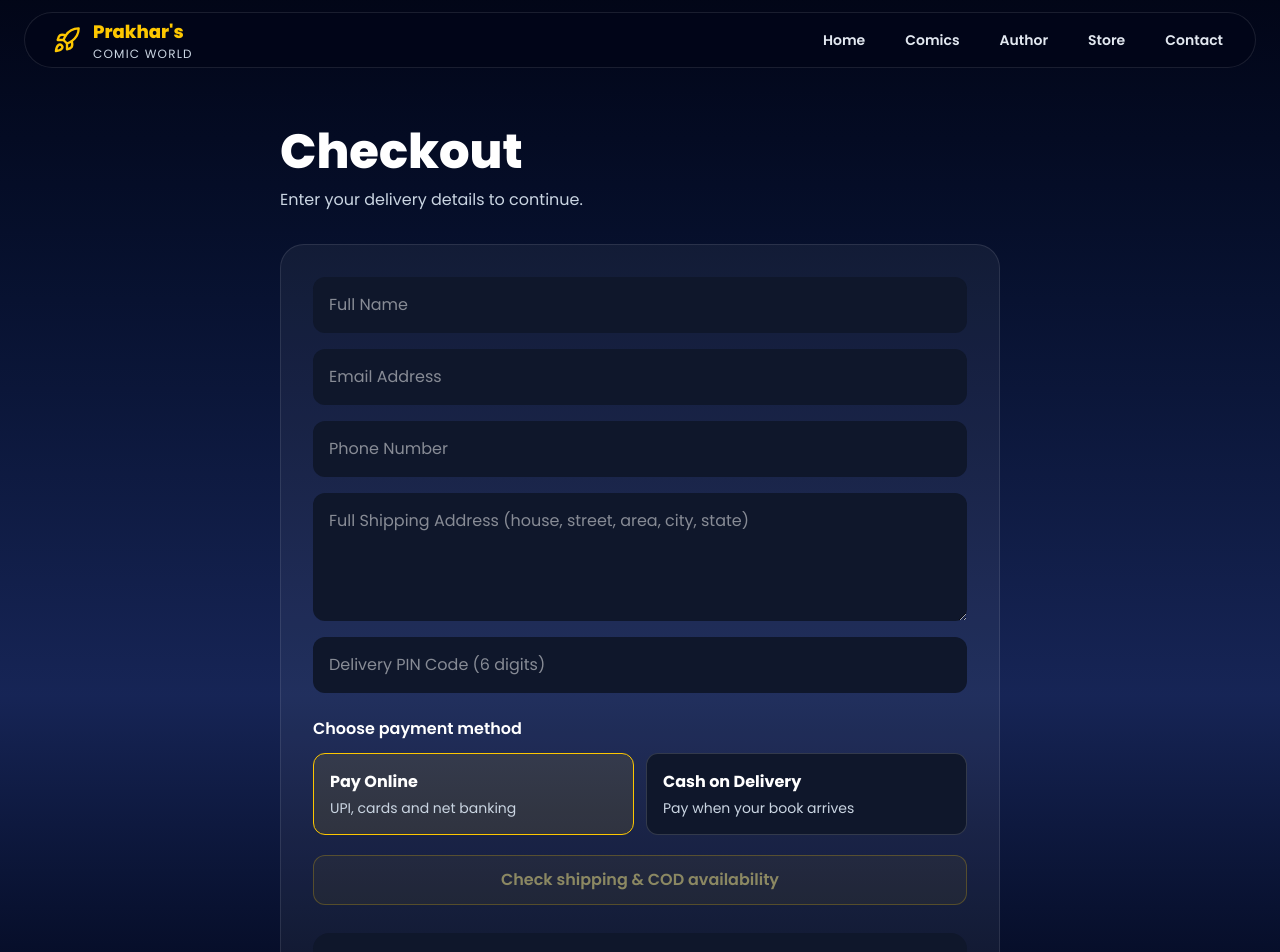
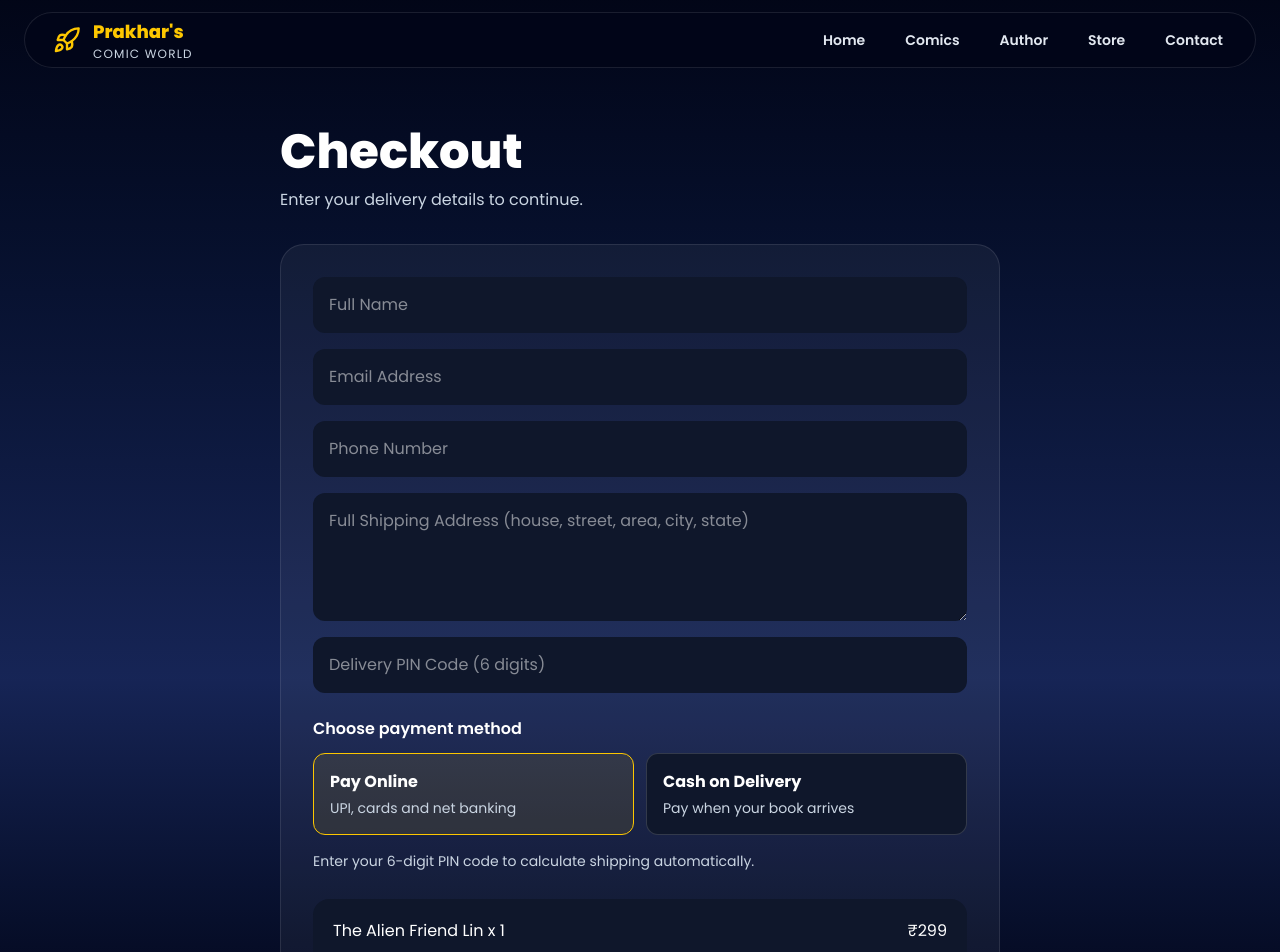
Before and after one commit to abhivanthsingh16/prakhars-comic-world, a Next.js app: page /checkout in a window 1280 px wide. Shown: the top 952 px of the page. Built offline with nearby package versions, Linux system fonts and the light colour scheme.

Commit message:
Remove manual shipping button and auto-refresh shipping quote

```diff
--- a/app/checkout/page.tsx
+++ b/app/checkout/page.tsx
@@ -177,9 +177,7 @@ export default function CheckoutPage() {
               </button>
             </div>
           </div>
-          <button type="button" onClick={checkShipping} disabled={quoteLoading || !/^\d{6}$/.test(pincode)} className="mt-5 w-full rounded-xl border border-yellow-400/50 bg-yellow-400/10 p-3 font-semibold text-yellow-200 disabled:opacity-50">
-            {quoteLoading ? "Checking couriers..." : "Check shipping & COD availability"}
-          </button>
+          <p className="mt-4 text-sm text-slate-300">{quoteLoading ? "Calculating live shipping charge..." : /^\d{6}$/.test(pincode) ? "Shipping is calculated automatically for your PIN code." : "Enter your 6-digit PIN code to calculate shipping automatically."}</p>
           {quote?.serviceable && quote.cheapest && (
             <div className="mt-4 rounded-xl border border-emerald-400/30 bg-emerald-400/10 p-4">
               <p className="font-semibold text-emerald-200">Courier service available</p>
```
